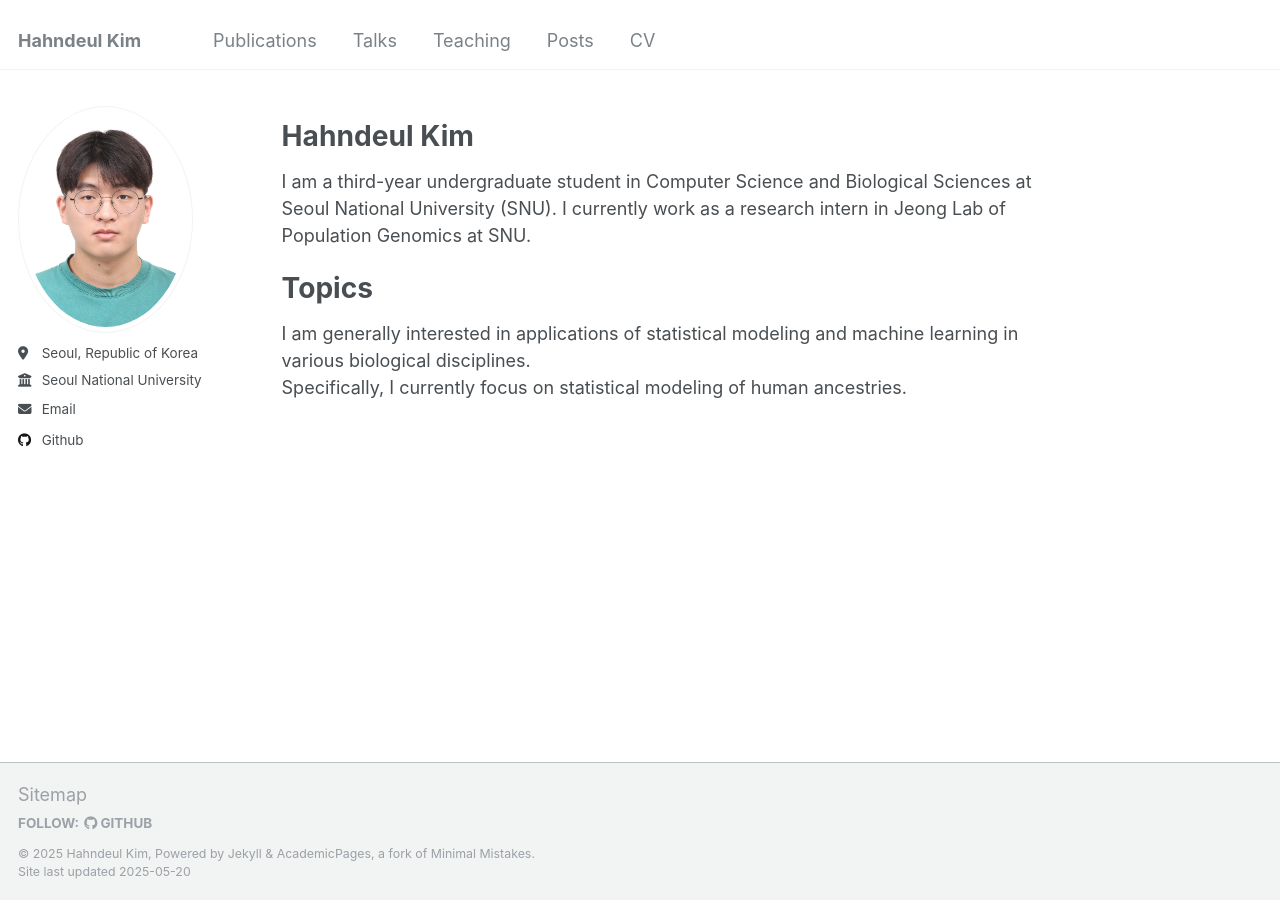
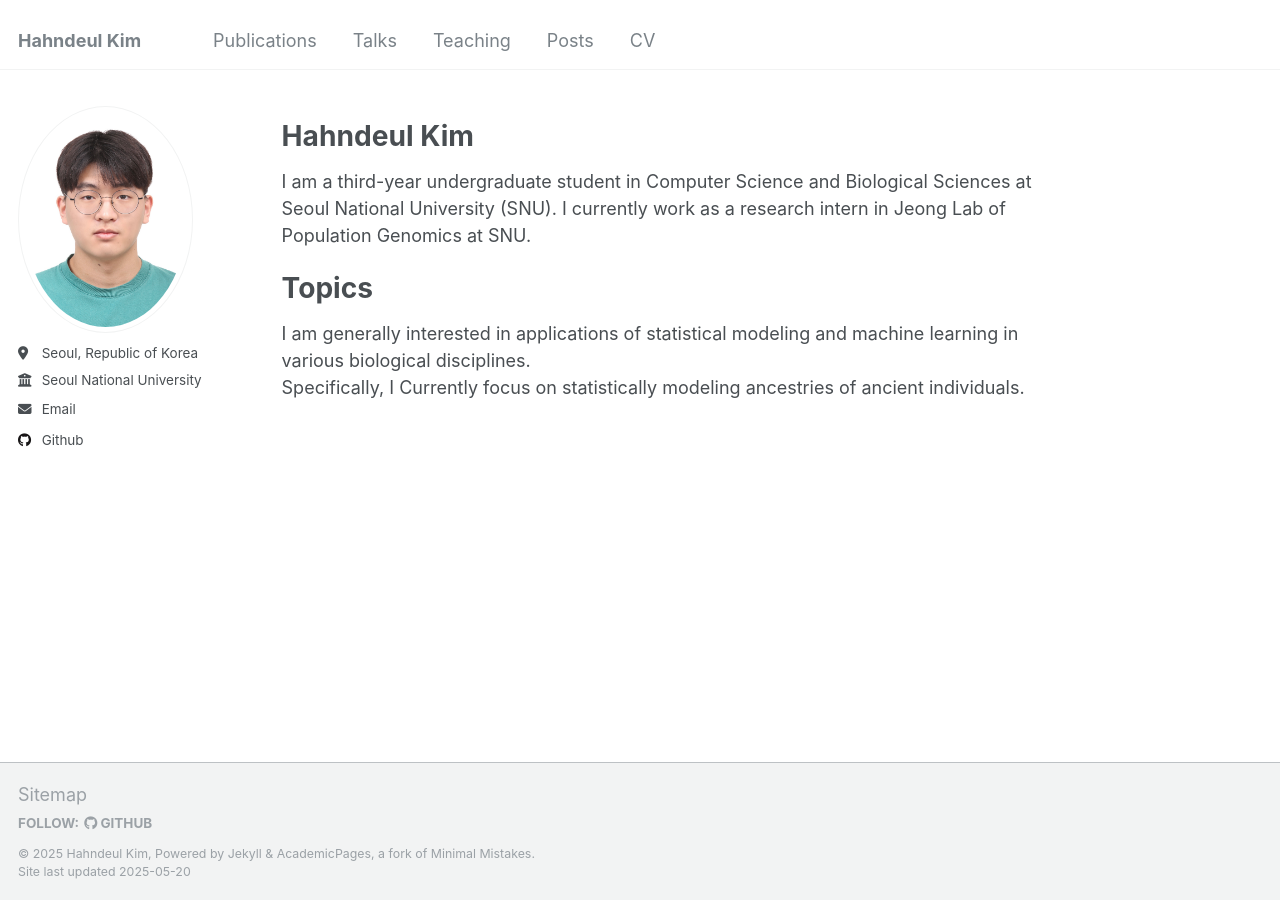
Before and after one commit to del2090/del2090.github.io, a Jekyll site: the page built from _pages/about.md, in a window 1280 px wide. Built offline with Jekyll 4.4.1, drawn with Linux system fonts in a browser that asks for light colours.

Commit message:
Revert "update main"
This reverts commit b6082e45db4d3ef0de4847156560c43afff53115.

revert

```diff
--- a/_pages/about.md
+++ b/_pages/about.md
@@ -14,4 +14,4 @@
 Topics
 ======
 I am generally interested in applications of statistical modeling and machine learning in various biological disciplines.<br>
-Specifically, I currently focus on statistical modeling of human ancestries.
+Specifically, I Currently focus on statistically modeling ancestries of ancient individuals.
```
